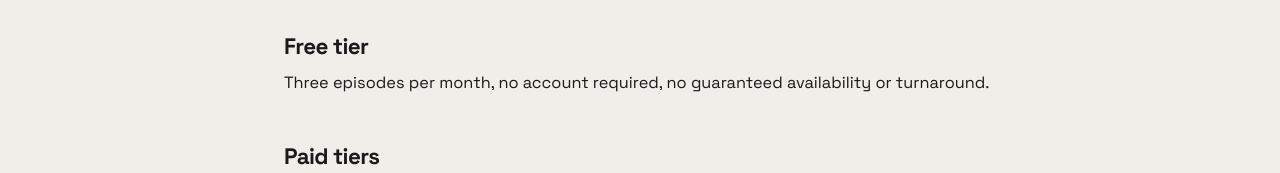
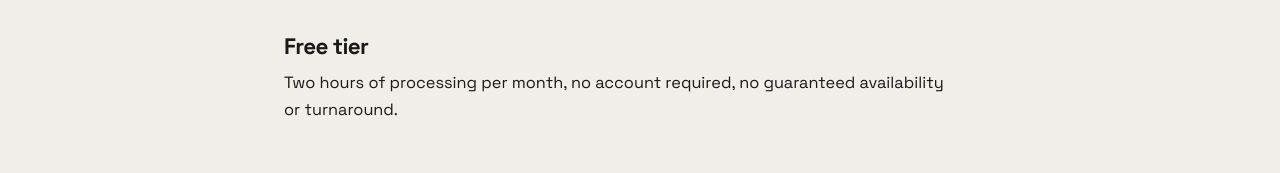
Before and after one commit to marcusbornold-commits/saltwaves-frontend, a Next.js app: page /terms in a window 1280 px wide. Shown: the part 344-517 px from the top of the page. Built offline with nearby package versions, Linux system fonts and the light colour scheme; no server answers.

Commit message:
Describe free tier in hours on terms page

```diff
--- a/app/(marketing)/terms/page.tsx
+++ b/app/(marketing)/terms/page.tsx
@@ -18,7 +18,7 @@ export default function TermsOfServicePage() {
 
       <h2>Free tier</h2>
       <p>
-        Three episodes per month, no account required, no guaranteed
+        Two hours of processing per month, no account required, no guaranteed
         availability or turnaround.
       </p>
 
```
